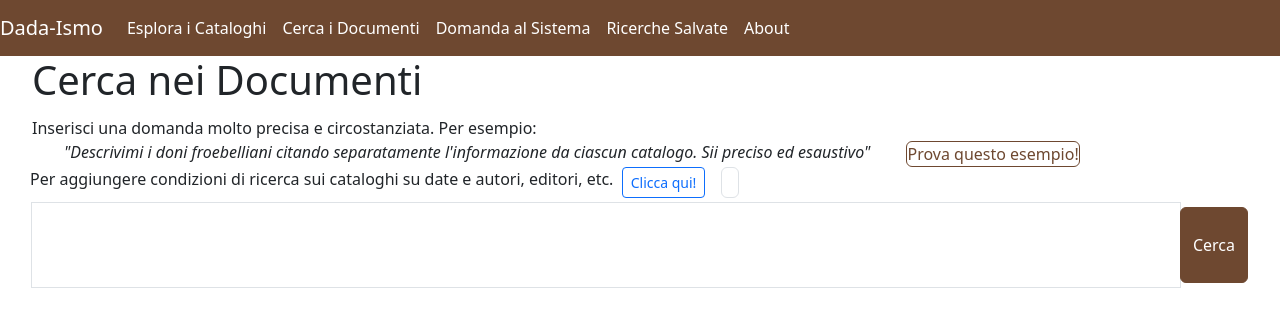
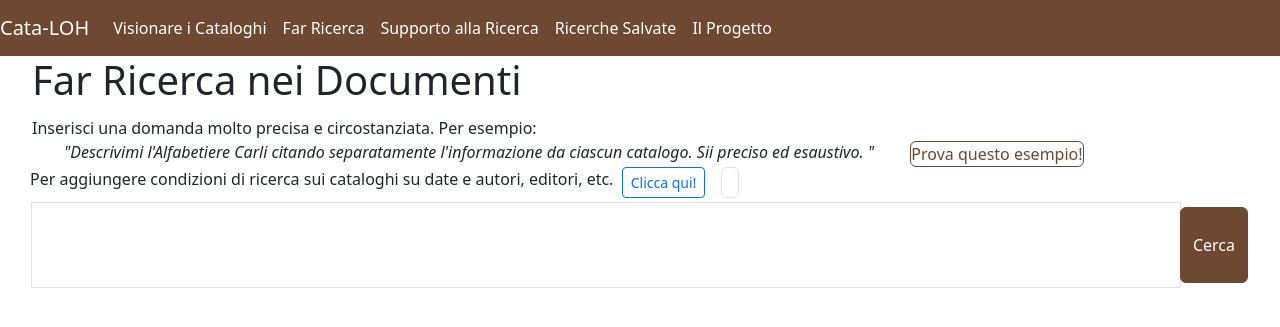
Before and after one commit to fabcira/dadaismo, a Flask app: page /multiple_docs in a window 1280 px wide. Shown: the top 327 px of the page. Run offline with Flask 3, Linux system fonts and the light colour scheme; some libraries are stand-ins or nearby versions.

Commit message:
move to Cata-loh name

```diff
--- a/static/javascripts/chat.js
+++ b/static/javascripts/chat.js
@@ -549,7 +549,7 @@ function textAreaDefaultBehaviourSet(textarea, defaultQuestion, placeholder){
 
 function insertExample(){
     const textarea = document.getElementById('chat-input');
-    const defaultQuestion="Descrivimi i doni froebelliani citando separatamente l'informazione da ciascun catalogo. Sii preciso ed esaustivo"
+    const defaultQuestion="Descrivimi l'Alfabetiere Carli citando separatamente l'informazione da ciascun catalogo. Sii preciso ed esaustivo. "
     textarea.value = defaultQuestion
 }
 
--- a/static/javascripts/index.js
+++ b/static/javascripts/index.js
@@ -23,7 +23,7 @@ function initChat() {
     }
     const textarea = document.getElementById('chat-input');
     if (textarea) {
-        const defaultQuestion = "Descrivimi i doni froebelliani citando separatamente \n      l'informazione da ciascun catalogo. Sii preciso ed esaustivo"
+        const defaultQuestion = "Descrivimi l'Alfabetiere Carli citando separatamente l'informazione da ciascun catalogo. \nSii preciso ed esaustivo. "
         const placeholder = `Inserisci una domanda molto precisa e circostanziata. Per esempio:\n     '${defaultQuestion}\n Se vuoi inserire questa domanda di esempio, usa la freccia a destra.`
         textAreaDefaultBehaviourSet(textarea, defaultQuestion, placeholder)
     }
@@ -179,7 +179,7 @@ function insertQuestion(question){
     let stringa = "";
     switch (question) {
         case "frobelliani":
-            stringa = "Descrivimi i doni froebelliani citando separatamente l'informazione da ciascun catalogo. Sii preciso ed esaustivo";
+            stringa = "Descrivimi l'Alfabetiere Carli citando separatamente l'informazione da ciascun catalogo. Sii preciso ed esaustivo. ";
             break;
         case "alfabetiere":
             stringa = "Descrivimi l'alfabetiere con particolare focus sugli inventori dei diversi oggetti. Cita separatamente l'informazione da ciascun catalogo. Sii preciso ed esaustivo"
--- a/templates/catalogue_browsing.html
+++ b/templates/catalogue_browsing.html
@@ -3,7 +3,7 @@
 <head>
     <meta charset="UTF-8">
     <meta name="viewport" content="width=device-width, initial-scale=1.0">
-    <title>Dada-Ismo</title>
+    <title>Cata-LOH</title>
     <link rel="stylesheet" href="https://maxcdn.bootstrapcdn.com/bootstrap/4.5.2/css/bootstrap.min.css">
     <script src="https://ajax.googleapis.com/ajax/libs/jquery/3.5.1/jquery.min.js"></script>
 
@@ -29,7 +29,7 @@
 <div class="container-fluid d-flex flex-column align-items-center justify-content-center p-0" id="whatever">
     {#the main page - the one with the visible catalogue#}
     <div class="container p-5" id="catalogue_display" style="height: 90vh;">
-        <h1 class="text-center ">Dada-ISMO</h1>
+        <h1 class="text-center ">Visionare i Cataloghi</h1>
         <div class="row justify-content-center no-border">
                     <img src="/static/imgs/paravia.png" alt="Paravia Image" class="img-fluid mb-3">
                     <div id="pdf-list"></div>
--- a/templates/components/catalogue_browsing.html
+++ b/templates/components/catalogue_browsing.html
@@ -1,6 +1,6 @@
 {# the querying odf a single pdf #}
 <div id="chat_and_viewer_container" class="container-fluid p-0" style="display:none;">
-    {#        <h1 class="text-center custom-heading p-0">Dada-ISMO</h1>#}
+    {#        <h1 class="text-center custom-heading p-0">Cata-LOH</h1>#}
     <div class="row flex-grow-1 d-flex flex-column" style="height: 100vh">
         <div class="tab-content w-100" id="tab-panel">
             <div class="tab-pane fade show active " id="pdf" role="tabpanel" aria-labelledby="pdf-tab">
--- a/templates/components/navbar.html
+++ b/templates/components/navbar.html
@@ -1,27 +1,27 @@
 <nav class="navbar navbar-expand-lg navbar-red">
-    <a class="navbar-brand" href="/">Dada-Ismo</a>
+    <a class="navbar-brand" href="/">Cata-LOH</a>
     <button class="navbar-toggler" type="button" data-toggle="collapse" data-target="#navbarNav"
             aria-controls="navbarNav" aria-expanded="false" aria-label="Toggle navigation">
         <span class="navbar-toggler-icon"></span>
     </button>
     <div class="collapse navbar-collapse" id="navbarNav">
         <ul class="navbar-nav">
-            <li class="nav-item ml-5">
-                <a class="nav-link" href="/one_doc" id="query_a_doc">Esplora i Cataloghi</a>
+            <li class="nav-item ml-5 mr-5">
+                <a class="nav-link" href="/one_doc" id="query_a_doc">Visionare i Cataloghi</a>
             </li>
-            <li class="nav-item ml-5">
-                <a class="nav-link" href="/multiple_docs?generate_answer=none" id="query_the_catalogue_1">Cerca i Documenti</a>
+            <li class="nav-item ml-5 mr-5">
+                <a class="nav-link" href="/multiple_docs?generate_answer=none" id="query_the_catalogue_1">Far Ricerca</a>
             </li>
-            <li class="nav-item ml-5">
-                <a class="nav-link" href="/multiple_docs?generate_answer=block" id="query_the_catalogue_2">Domanda al Sistema</a>
+            <li class="nav-item ml-5 mr-5">
+                <a class="nav-link" href="/multiple_docs?generate_answer=block" id="query_the_catalogue_2">Supporto alla Ricerca</a>
             </li>
-            <li class="nav-item ml-5">
+            <li class="nav-item ml-5 mr-5">
                 <a class="nav-link" href="#" id="list_saved_queries" style="display: none">Ricerche Salvate</a>
             </li>
         </ul>
         <ul class="navbar-nav ml-auto">
             <li class="nav-item">
-                <a class="nav-link" href="/about" id="about">About</a>
+                <a class="nav-link" href="/about" id="about">Il Progetto</a>
             </li>
         </ul>
     </div>
--- a/templates/components/saving_queries.html
+++ b/templates/components/saving_queries.html
@@ -1,6 +1,6 @@
 {#interface to save the queries and their answers#}
     <div class="container-fluid" id="saved_queries_div" style="display:none;">
-        <h1>Saved Queries</h1>
+        <h1>Ricerche Salvate</h1>
         <div class="w-100" id="saved_queries_content"></div>
     </div>
 
--- a/templates/components/search_multiple_docs.html
+++ b/templates/components/search_multiple_docs.html
@@ -2,16 +2,14 @@
 <div id="document_retriever_container" class="justify-content-center container-fluid full-height
             d-flex flex-column  mx-auto" style="max-width: 95%; display:none;">
     {% if generate_answer == "none" %}
-        <h1>Cerca nei Documenti</h1>
+        <h1>Far Ricerca nei Documenti</h1>
             {% else %}
-                <h1>Domanda al Sist§ema</h1>
+                <h1>Supporto alla Ricerca</h1>
             {% endif %}
     <div class="row third-height center-content">
         <div class="mt-1">
             Inserisci una domanda molto precisa e circostanziata. Per esempio: <br/>
-            <i class="indented">"Descrivimi i doni froebelliani citando separatamente l'informazione da ciascun
-                catalogo.
-                Sii preciso ed esaustivo"</i>
+            <i class="indented">"Descrivimi l'Alfabetiere Carli citando separatamente l'informazione da ciascun catalogo. Sii preciso ed esaustivo. "</i>
             <button class="btn btn-outline-custom p-0 ml-1" onclick="insertExample()">Prova questo esempio!</button>
 
             <!-- Minimalistic Filter Button and Final Formula Display -->
--- a/templates/index.html
+++ b/templates/index.html
@@ -3,7 +3,7 @@
 <head>
     <meta charset="UTF-8">
     <meta name="viewport" content="width=device-width, initial-scale=1.0">
-    <title>Dada-Ismo</title>
+    <title>Cata-LOH</title>
     <link rel="stylesheet" href="https://maxcdn.bootstrapcdn.com/bootstrap/4.5.2/css/bootstrap.min.css">
     <script src="https://ajax.googleapis.com/ajax/libs/jquery/3.5.1/jquery.min.js"></script>
 
--- a/templates/search_multiple_docs.html
+++ b/templates/search_multiple_docs.html
@@ -3,7 +3,7 @@
 <head>
     <meta charset="UTF-8">
     <meta name="viewport" content="width=device-width, initial-scale=1.0">
-    <title>Dada-Ismo</title>
+    <title>Cata-LOH</title>
 
     <!-- Bootstrap 5 CSS -->
     <link href="https://cdn.jsdelivr.net/npm/bootstrap@5.3.0-alpha1/dist/css/bootstrap.min.css" rel="stylesheet">
```
Also changed, not shown: static/javascripts/pdf_viewer.js (+8 -8 lines), static/test.html (added, +69 -0 lines), templates/about.html (+7 -6 lines), templates/front_page.html (+6 -6 lines), static/imgs/micio.png, static/imgs/zaha.png.
